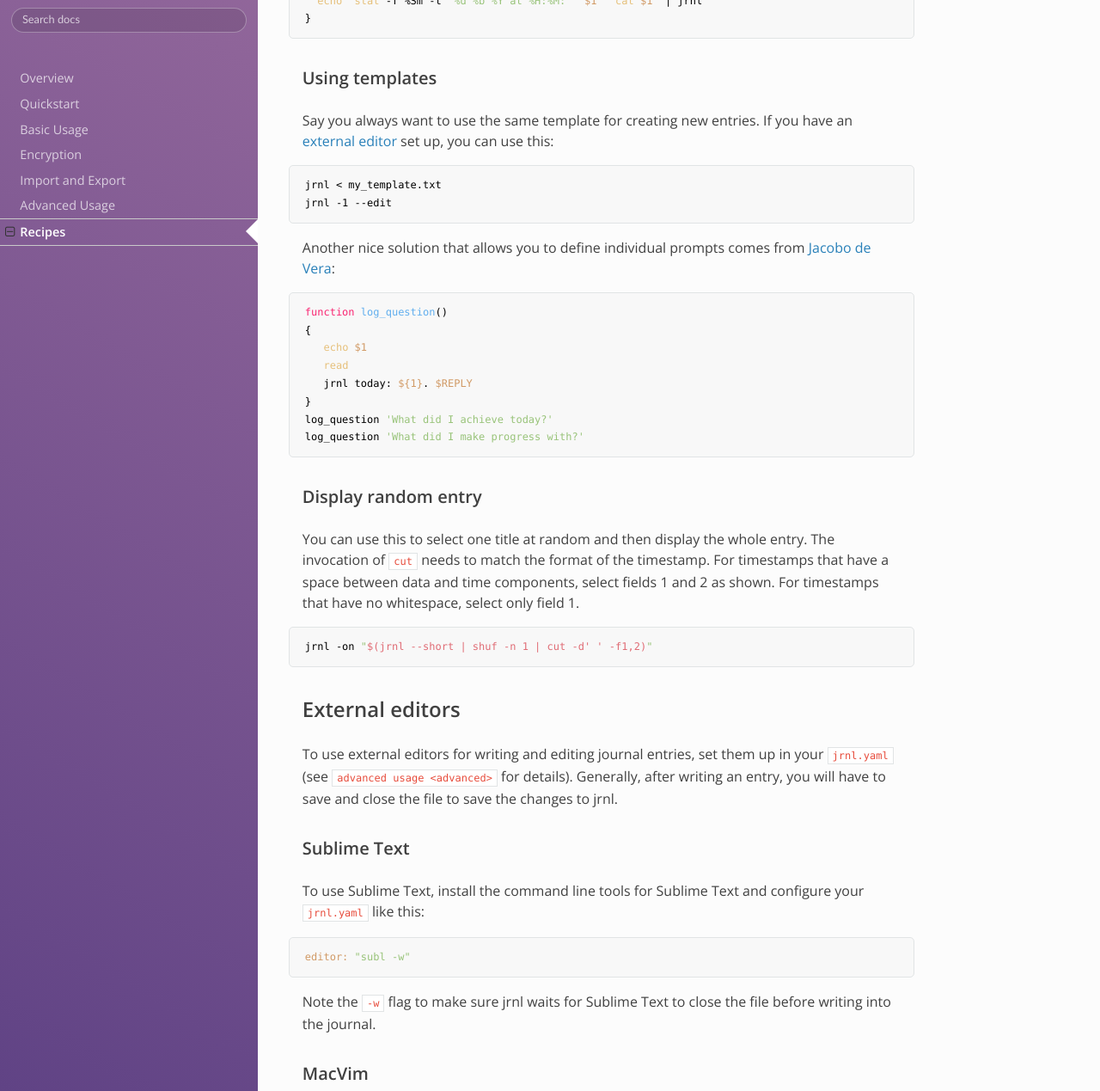
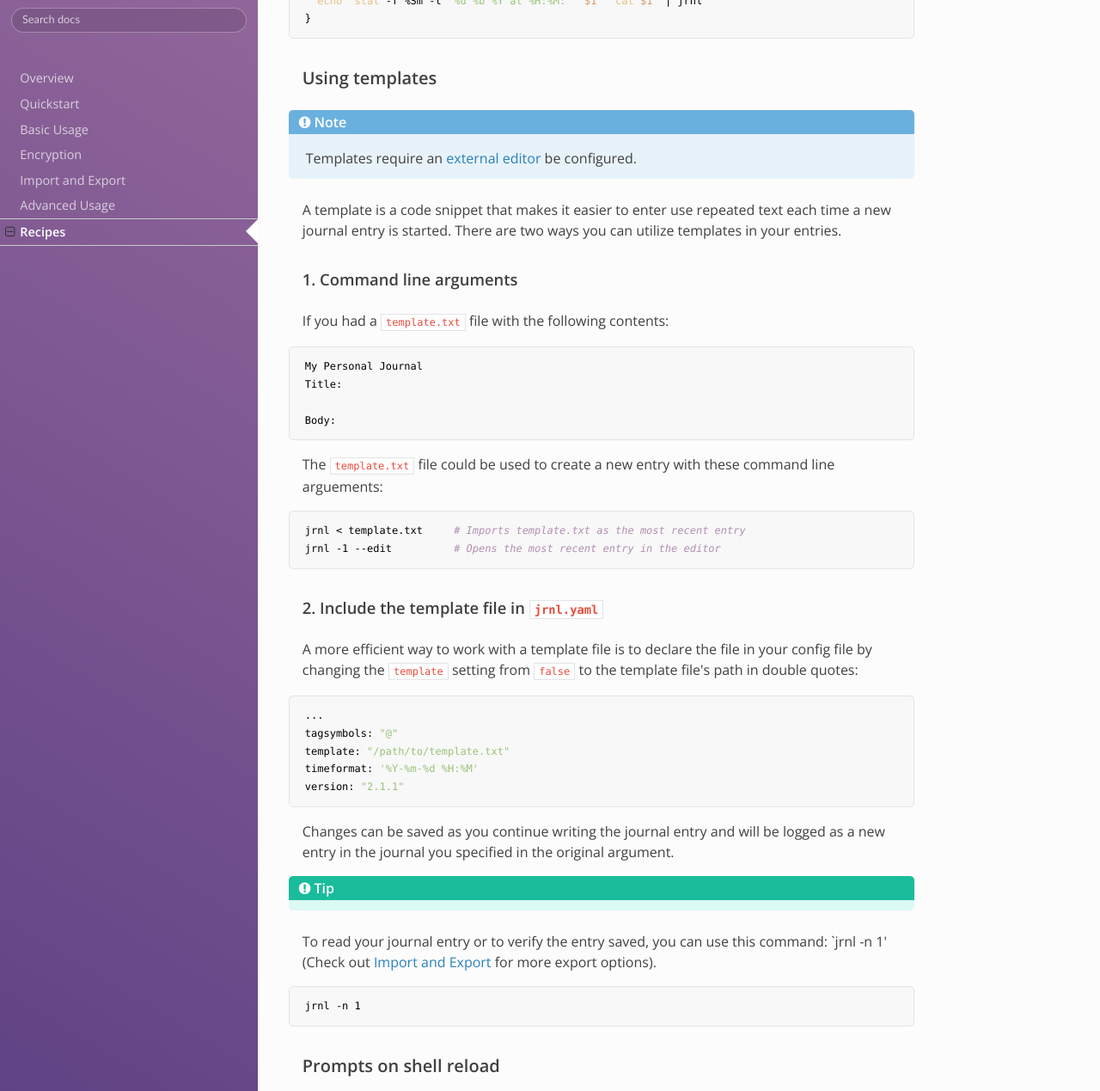
Before and after one commit to jrnl-org/jrnl, an MkDocs documentation site: the page built from docs/recipes.md, in a window 1280 px wide and 1400 px high, scrolled down 1416 px, cut to the strip 131-1400 px from the top of the window. Shown: the whole strip at 86% size. Built offline with MkDocs 1.6.1, drawn with Linux system fonts in a browser that asks for light colours; nearby versions of some CDN libraries; some of the changed text lies outside the part shown.

Commit message:
Updating/expanding template explanation

````diff
--- a/docs/recipes.md
+++ b/docs/recipes.md
@@ -13,7 +13,7 @@
 
 And will get something like `@melo: 9`, meaning there are 9 entries
 where both `@alberto` and `@melo` are tagged. How does this work? First,
-`jrnl @alberto` will filter the journal to only entries containing the
+`jrnl @alberto` will filter the journal to only entries containing **the**
 tag `@alberto`, and then the `--tags` option will print out how often
 each tag occurred in this filtered journal. Finally, we pipe this to
 `grep` which will only display the line containing `@melo`.
@@ -70,17 +70,61 @@
 
 ### Using templates
 
-Say you always want to use the same template for creating new entries.
-If you have an [external editor](../advanced) set up, you can use this:
+!!! note
+    Templates require an [external editor](../advanced) be configured.
+
+A template is a code snippet that makes it easier to enter use repeated text
+each time a new journal entry is started. There are two ways you can utilize
+templates in your entries.
+
+#### 1. Command line arguments
+
+If you had a `template.txt` file with the following contents:
 
 ```sh
-jrnl < my_template.txt
-jrnl -1 --edit
+My Personal Journal
+Title:
+
+Body:
 ```
 
-Another nice solution that allows you to define individual prompts comes
-from [Jacobo de
-Vera](https://github.com/maebert/jrnl/issues/194#issuecomment-47402869):
+The `template.txt` file could be used to create a new entry with these
+command line arguements:
+
+```sh
+jrnl < template.txt     # Imports template.txt as the most recent entry
+jrnl -1 --edit          # Opens the most recent entry in the editor
+```
+
+#### 2. Include the template file in `jrnl.yaml`
+
+A more efficient way to work with a template file is to declare the file
+in your config file by changing the `template` setting from `false` to the
+template file's path in double quotes:
+
+```sh
+...
+tagsymbols: "@"
+template: "/path/to/template.txt"
+timeformat: '%Y-%m-%d %H:%M'
+version: "2.1.1"
+```
+
+Changes can be saved as you continue writing the journal entry and will be
+logged as a new entry in the journal you specified in the original argument.
+
+!!! tip
+To read your journal entry or to verify the entry saved, you can use this
+command: `jrnl -n 1' (Check out [Import and Export](../export/#export-to-files) for more export options).
+
+```sh
+jrnl -n 1
+```
+
+### Prompts on shell reload
+
+If you'd like to be prompted each time you refresh your shell, you can include
+this in your `.bash_profile`:
 
 ```sh
 function log_question()
@@ -92,6 +136,11 @@
 log_question 'What did I achieve today?'
 log_question 'What did I make progress with?'
 ```
+
+Whenever your shell is reloaded, you will be prompted to answer each of the
+questions in the example above. Each answer will be logged as a separate
+journal entry at the `default_hour` and `default_minute` listed in your
+`jrnl.yaml` [config file](../advanced/#configuration-file).
 
 ### Display random entry
 
@@ -107,10 +156,11 @@
 
 ## External editors
 
-To use external editors for writing and editing journal entries, set
-them up in your `jrnl.yaml` (see `advanced usage <advanced>` for
-details). Generally, after writing an entry, you will have to save and
-close the file to save the changes to jrnl.
+Configure your preferred external editor by updating the `editor` option
+in your `jrnl.yaml` file. (See [advanced usage](../advanced) for details).
+
+!!! note
+    To save and log any entry edits, save and close the file.
 
 ### Sublime Text
 
````
